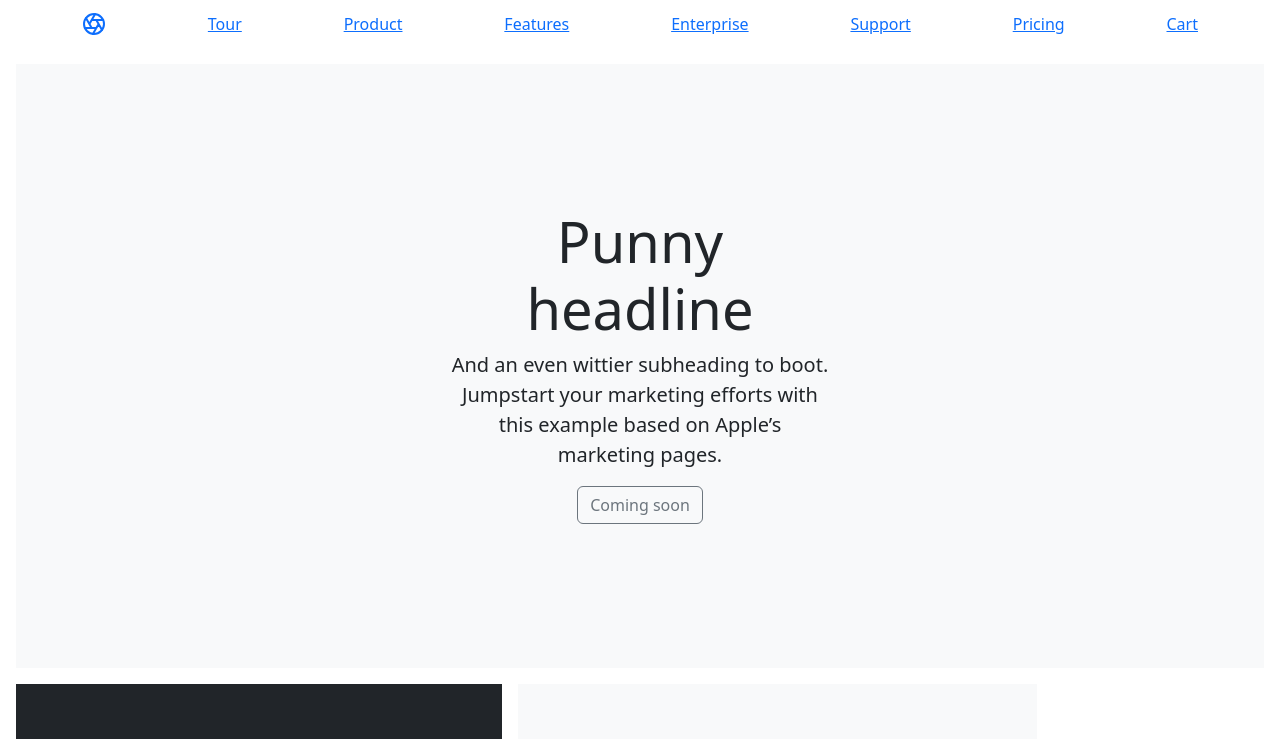
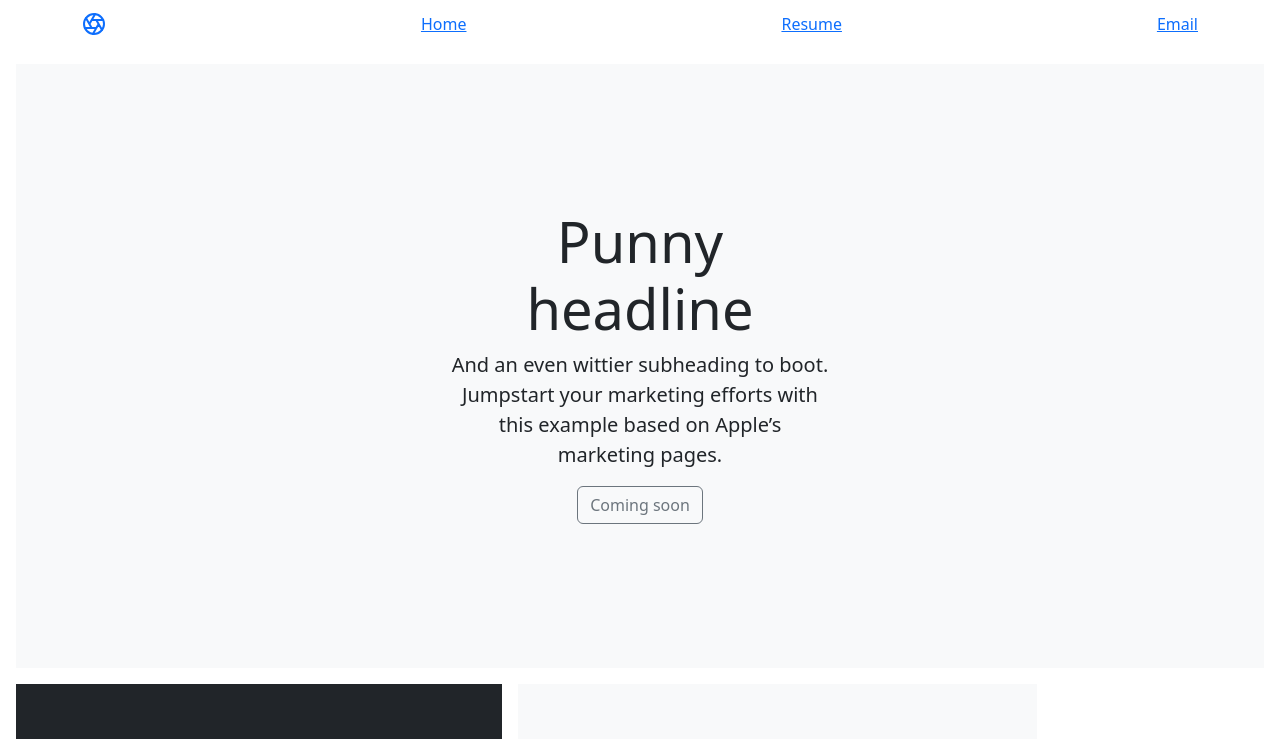
Before and after one commit to mnalvarado29/casestudy, a plain HTML site: page index.html in a window 1280 px wide. Shown: the top 739 px of the page. Drawn offline with nearby package versions, Linux system fonts and the light colour scheme.

Commit message:
Update index.html

```diff
--- a/index.html
+++ b/index.html
@@ -219,13 +219,9 @@
       <a class="py-2" href="#" aria-label="Product">
         <svg xmlns="http://www.w3.org/2000/svg" width="24" height="24" fill="none" stroke="currentColor" stroke-linecap="round" stroke-linejoin="round" stroke-width="2" class="d-block mx-auto" role="img" viewBox="0 0 24 24"><title>Product</title><circle cx="12" cy="12" r="10"/><path d="M14.31 8l5.74 9.94M9.69 8h11.48M7.38 12l5.74-9.94M9.69 16L3.95 6.06M14.31 16H2.83m13.79-4l-5.74 9.94"/></svg>
       </a>
-      <a class="py-2 d-none d-md-inline-block" href="#">Tour</a>
-      <a class="py-2 d-none d-md-inline-block" href="#">Product</a>
-      <a class="py-2 d-none d-md-inline-block" href="#">Features</a>
-      <a class="py-2 d-none d-md-inline-block" href="#">Enterprise</a>
-      <a class="py-2 d-none d-md-inline-block" href="#">Support</a>
-      <a class="py-2 d-none d-md-inline-block" href="#">Pricing</a>
-      <a class="py-2 d-none d-md-inline-block" href="#">Cart</a>
+      <a class="py-2 d-none d-md-inline-block" href="#">Home</a>
+      <a class="py-2 d-none d-md-inline-block" href="#">Resume</a>
+      <a class="py-2 d-none d-md-inline-block" href="#">Email</a>
     </nav>
   </header>
 
```
